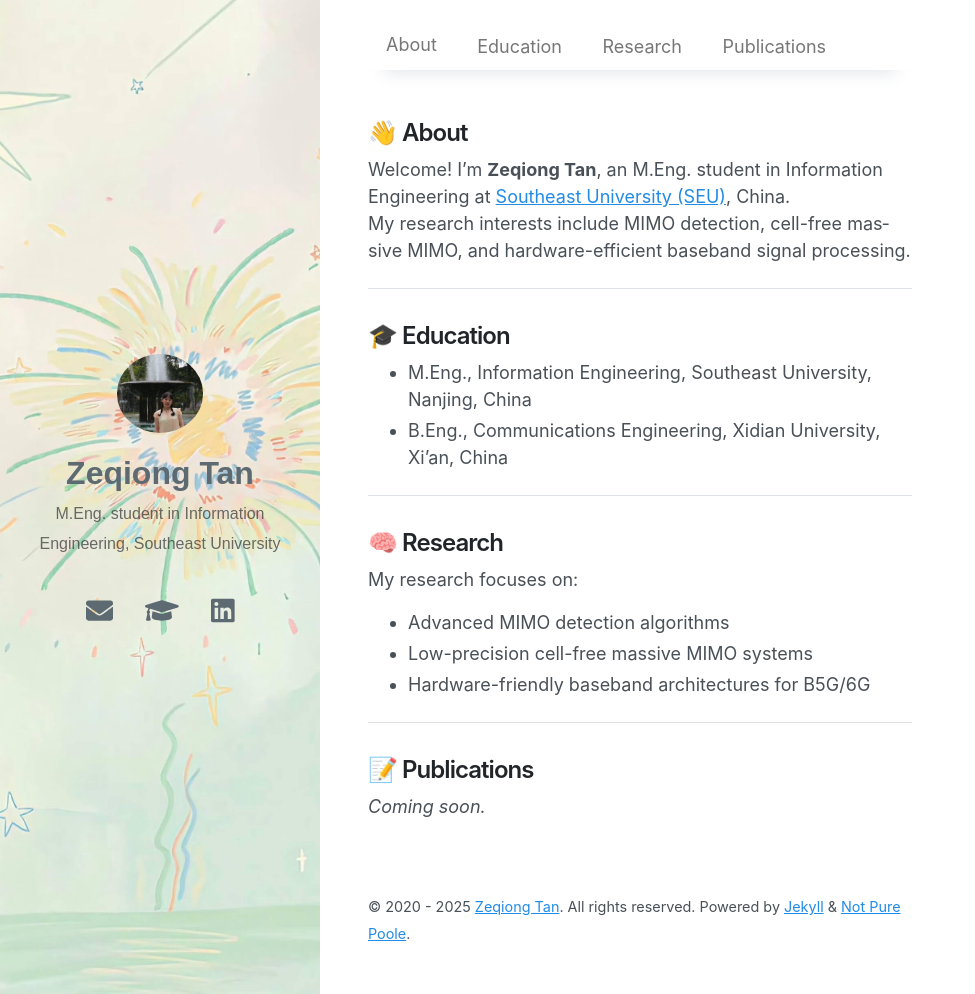
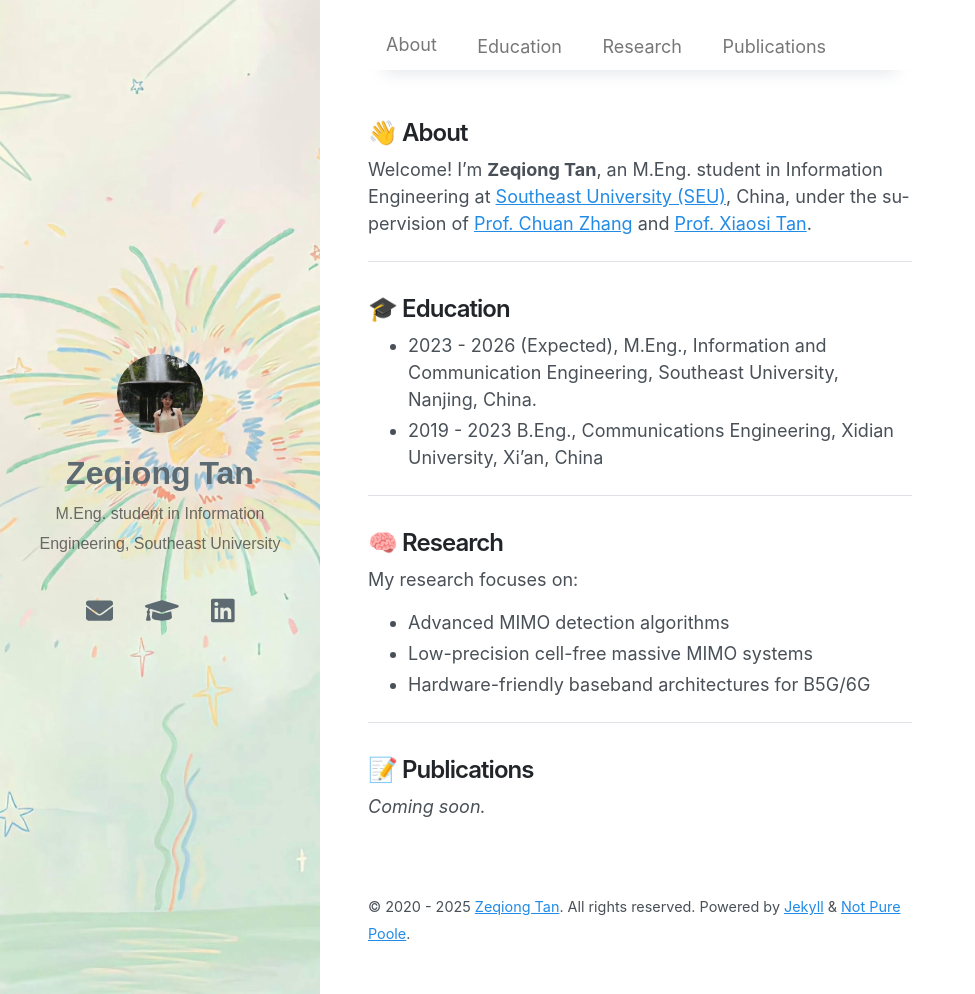
Before and after one commit to zqtann/zqtann.github.io, a Jekyll site: the page built from index.md, in a window 1280 px wide and 994 px high. Shown: the whole window, without its empty margins (0-975 px from the left). Built offline with Jekyll 4.4.1, drawn with Linux system fonts in a browser that asks for light colours; nearby versions of some CDN libraries.

Commit message:
Update index.md

```diff
--- a/index.md
+++ b/index.md
@@ -17,15 +17,14 @@ title: ""
 
 ## 👋 About {#about}
 
-Welcome! I’m **Zeqiong Tan**, an M.Eng. student in Information Engineering at [Southeast University (SEU)](https://www.seu.edu.cn/english/), China.
-My research interests include MIMO detection, cell-free massive MIMO, and hardware-efficient baseband signal processing.
+Welcome! I’m **Zeqiong Tan**, an M.Eng. student in Information Engineering at [Southeast University (SEU)](https://www.seu.edu.cn/english/), China, under the supervision of [Prof. Chuan Zhang](https://radio.seu.edu.cn/2018/0423/c19937a213561/pagem.htm) and [Prof. Xiaosi Tan](https://radio.seu.edu.cn/newenglish/txs_en/main.psp).
 
 ---
 
 ## 🎓 Education {#education}
 
-- M.Eng., Information Engineering, Southeast University, Nanjing, China
-- B.Eng., Communications Engineering, Xidian University, Xi’an, China
+- 2023 - 2026 (Expected), M.Eng., Information and Communication Engineering, Southeast University, Nanjing, China.
+- 2019 - 2023 B.Eng., Communications Engineering, Xidian University, Xi’an, China
 
 ---
 
```
